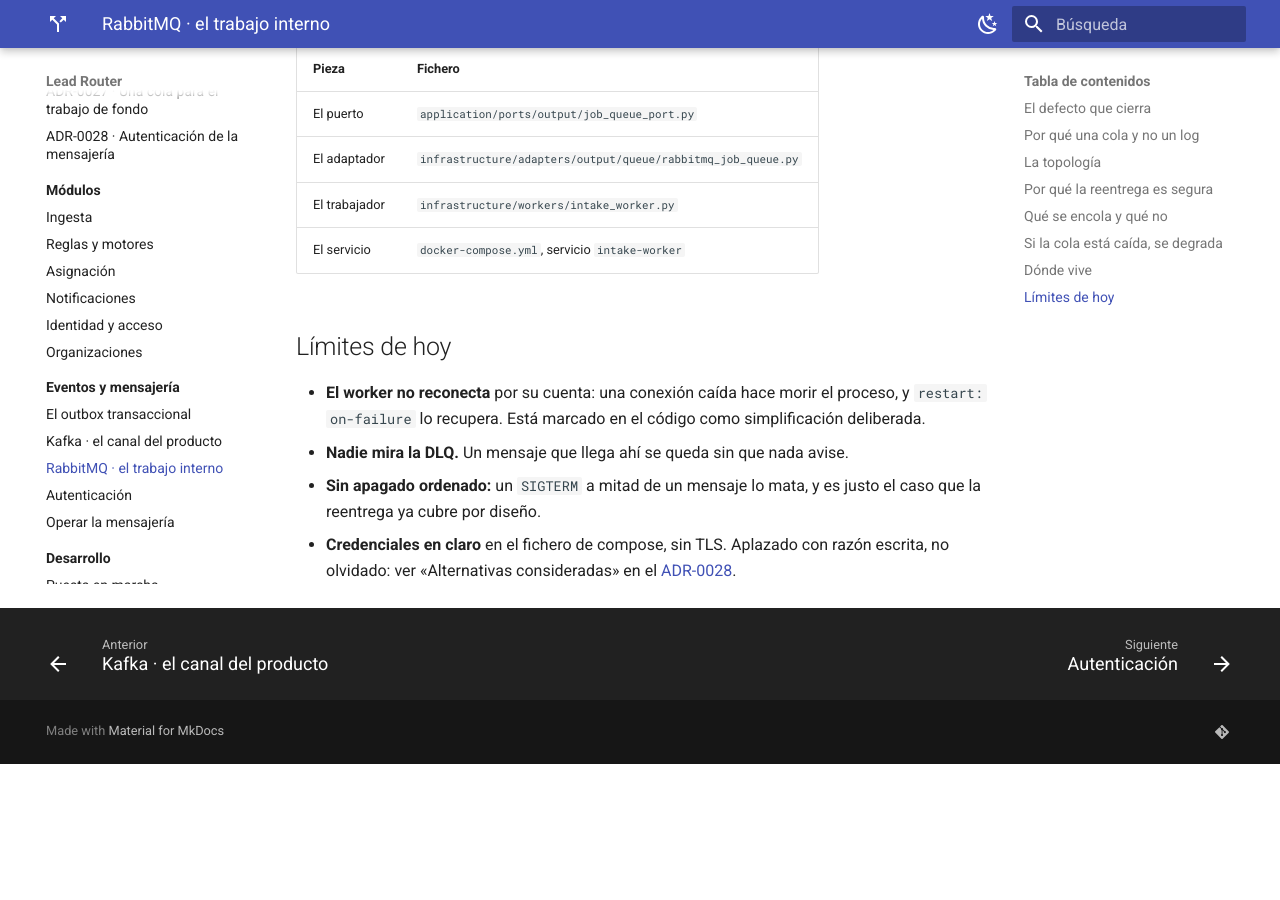
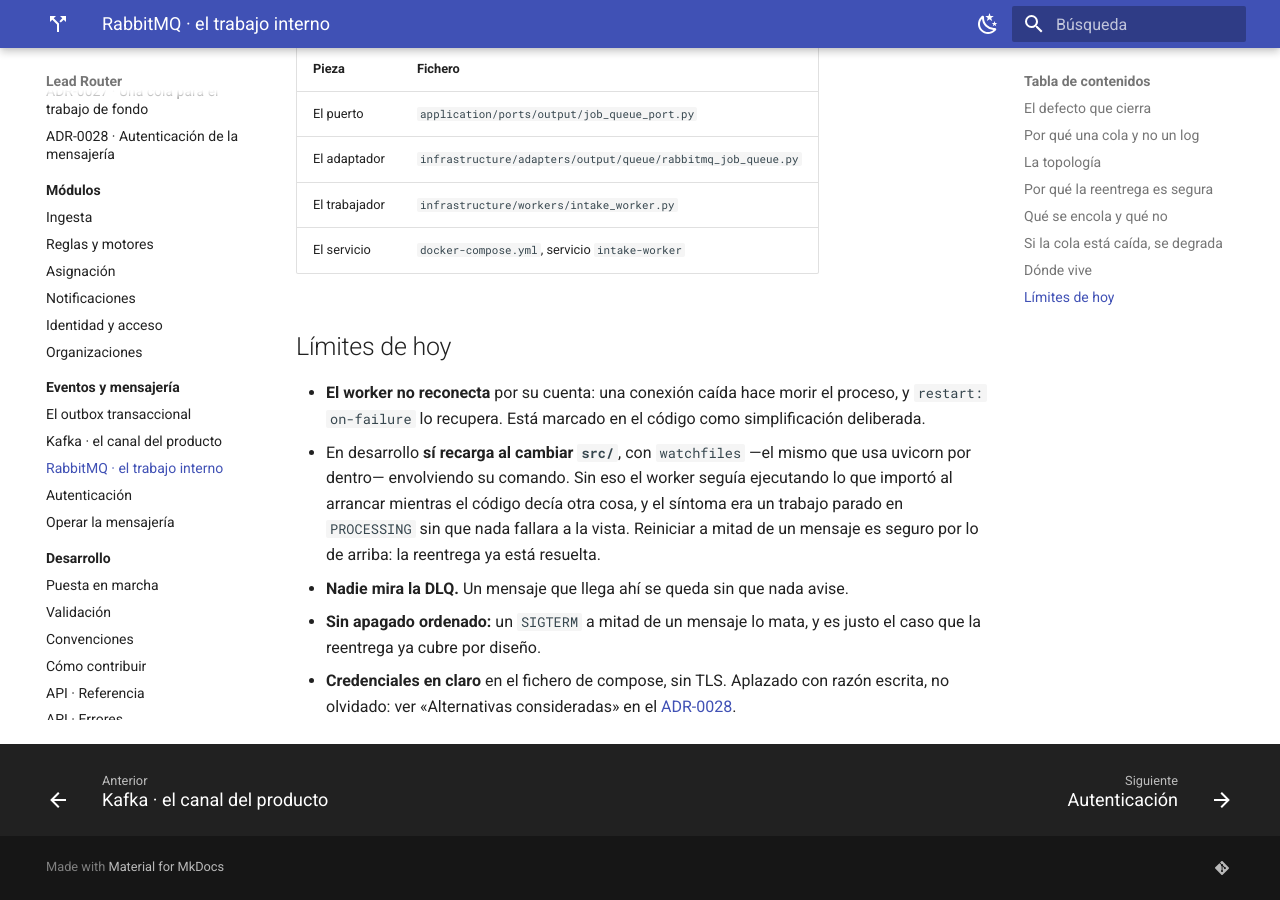
Before and after one commit to MDCIrony/leads-hexa, an MkDocs documentation site: the page built from docs/content/eventos/rabbitmq.md, in a window 1280 px wide and 900 px high, scrolled down 3676 px. Built offline with MkDocs 1.6.1 and Material for MkDocs 9.7.7, drawn with Linux system fonts in a browser that asks for light colours; before the commit the page ends 4440 px from its top, so only the background shows below that.

Commit message:
chore(worker): reload the intake worker on source changes
It kept running whatever it imported at startup while src/ said otherwise,
and the symptom was a job stuck in PROCESSING with nothing failing anywhere
— it cost three database queries to notice. The API has reloaded this way
all along; the worker was the half that lied.

watchfiles comes with uvicorn, so this is one line and no new dependency.
Restarting mid-message is safe by design: RabbitMQ redelivers, start()
accepts PROCESSING, only PENDING records are read, and the counters are
derived from those records.

```diff
--- a/docs/content/eventos/rabbitmq.md
+++ b/docs/content/eventos/rabbitmq.md
@@ -117,6 +117,11 @@
 
 - **El worker no reconecta** por su cuenta: una conexión caída hace morir el proceso, y
   `restart: on-failure` lo recupera. Está marcado en el código como simplificación deliberada.
+- En desarrollo **sí recarga al cambiar `src/`**, con `watchfiles` —el mismo que usa uvicorn por
+  dentro— envolviendo su comando. Sin eso el worker seguía ejecutando lo que importó al arrancar
+  mientras el código decía otra cosa, y el síntoma era un trabajo parado en `PROCESSING` sin que
+  nada fallara a la vista. Reiniciar a mitad de un mensaje es seguro por lo de arriba: la reentrega
+  ya está resuelta.
 - **Nadie mira la DLQ.** Un mensaje que llega ahí se queda sin que nada avise.
 - **Sin apagado ordenado:** un `SIGTERM` a mitad de un mensaje lo mata, y es justo el caso que la
   reentrega ya cubre por diseño.
```
Also changed, not shown: docker-compose.yml (+7 -1 lines), docs/content/eventos/operacion.md (+1 -1 lines).
